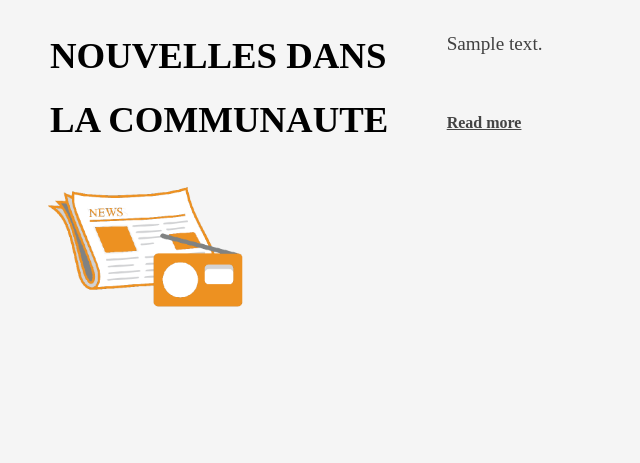
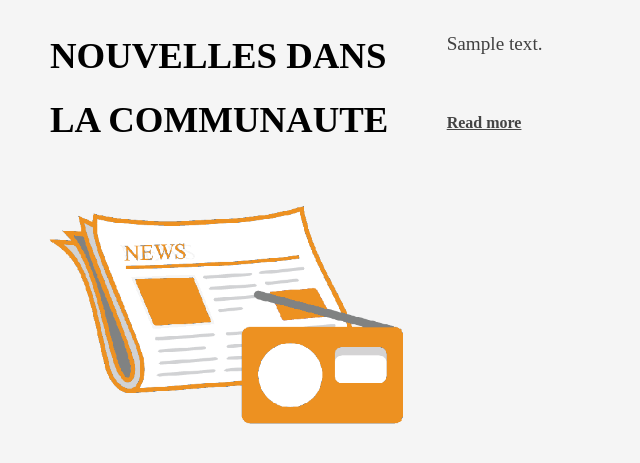
Before and after one commit to PradecTelecentre/Goon, a WordPress theme: template index.php in a window 1280 px wide. Shown: the part 187-650 px from the top of the page, without its empty margins (0-640 px from the left). Run offline with PHP 8.4 and a stand-in for WordPress, Linux system fonts and the light colour scheme; the site name, menu and one post (Sample post) are stand-ins, and other content is empty; style sheets or scripts are compiled from the project's sources; some libraries are stand-ins or nearby versions.

Commit message:
kolibri non permanent link

```diff
--- a/style.css
+++ b/style.css
@@ -602,7 +602,7 @@ dd {
 img {
     height: auto;
     /* Make sure images are scaled correctly. */
-    max-width: 55%;
+    max-width: 100%;
     /* Adhere to container width. */
 }
 
```
